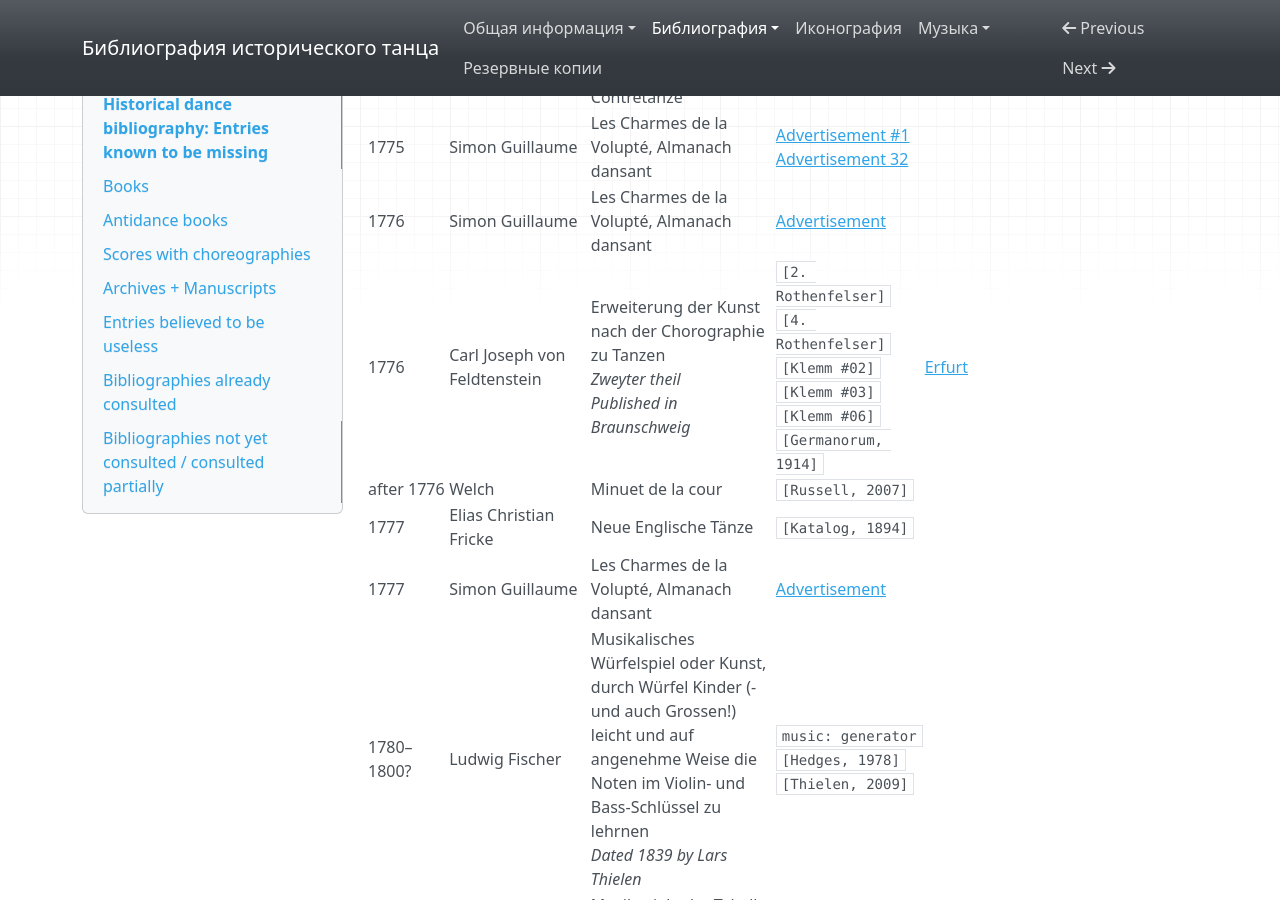
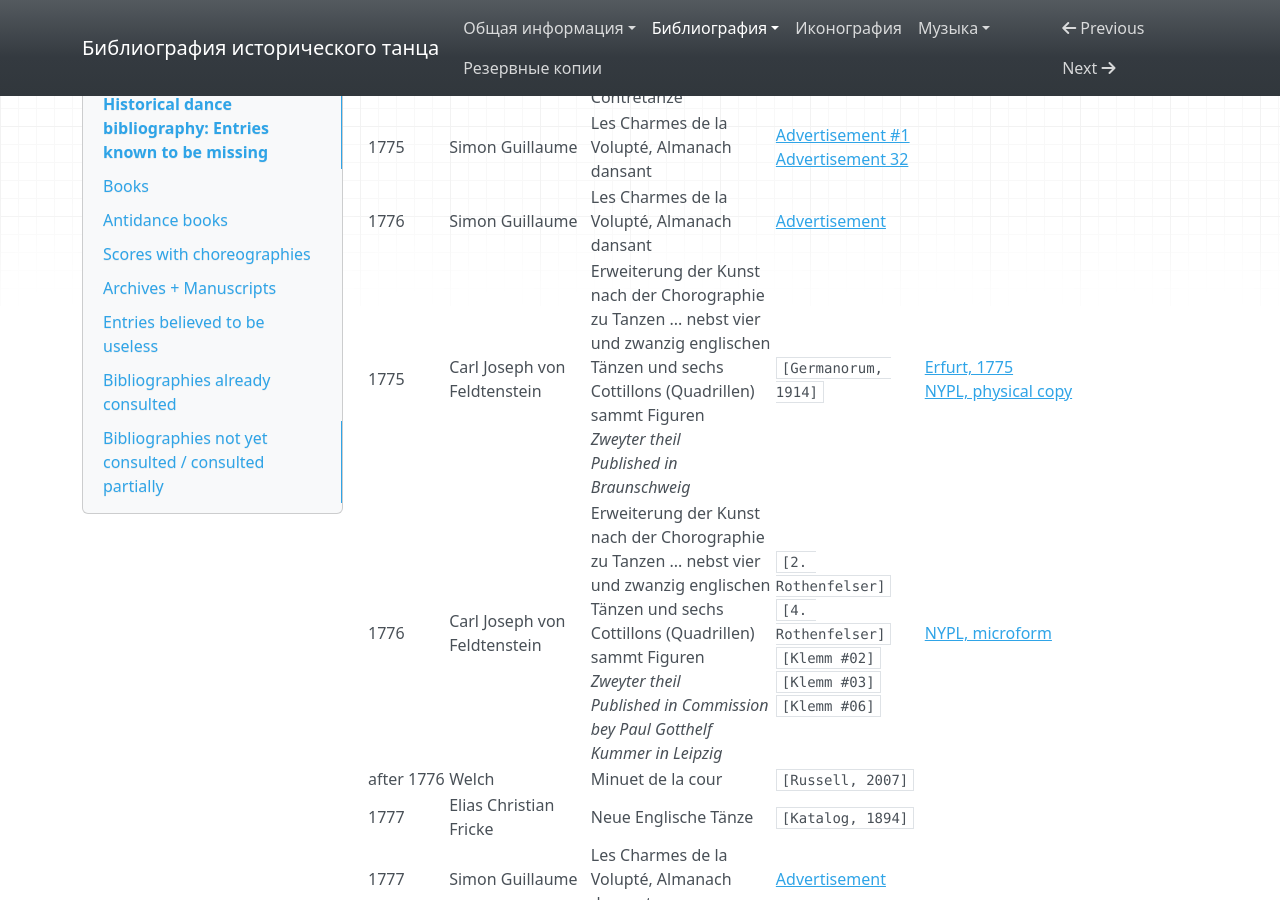
Before and after one commit to hda-technical/dancebooks, an MkDocs documentation site: the page built from docs/bibliography_missing.md, in a window 1280 px wide and 900 px high, scrolled down 10901 px. Built offline with MkDocs 1.6.1, drawn with Linux system fonts in a browser that asks for light colours; nearby versions of some CDN libraries.

Commit message:
Split 2nd volume of Felntensine treatise onto 1775 and 1776 editions

```diff
--- a/docs/bibliography_missing.md
+++ b/docs/bibliography_missing.md
@@ -101,7 +101,8 @@ _This table is intended to be accurate, yet sometimes it is slightly outdated._
 | 1775 | Elias Christian Fricke | Neue Cotillions oder Französische Contretänze | | [BL](http://explore.bl.uk/BLVU1:LSCOP-ALL:BLL01004346613)<br/>[Berlin](https://opac.smb.spk-berlin.de/LNG=EN/CLK?IKT=12&TRM=87567416X) |
 | 1775 | Simon Guillaume | Les Charmes de la Volupté, Almanach dansant | [Advertisement #1](https://books.google.com/books?id=QPdLAAAAcAAJ&pg=RA2-PA27)<br/>[Advertisement 32](https://books.google.com/books?id=rm9bAAAAcAAJ&pg=PT6) | |
 | 1776 | Simon Guillaume | Les Charmes de la Volupté, Almanach dansant | [Advertisement](https://books.google.com/books?id=NwxcAAAAcAAJ&pg=PA434) | |
-| 1776 | Carl Joseph von Feldtenstein | Erweiterung der Kunst nach der Chorographie zu Tanzen<br/>_Zweyter theil_<br/>_Published in Braunschweig_ | `[2. Rothenfelser]`<br/>`[4. Rothenfelser]`<br/>`[Klemm #02]`<br/>`[Klemm #03]`<br/>`[Klemm #06]`<br/>`[Germanorum, 1914]` | [Erfurt](http://opac.uni-erfurt.de/DB=1/LNG=EN/CLK?IKT=12&TRM=236812041) |
+| 1775 | Carl Joseph von Feldtenstein | Erweiterung der Kunst nach der Chorographie zu Tanzen ... nebst vier und zwanzig englischen Tänzen und sechs Cottillons (Quadrillen) sammt Figuren<br/>_Zweyter theil_<br/>_Published in Braunschweig_ | `[Germanorum, 1914]` | [Erfurt, 1775](http://opac.uni-erfurt.de/DB=1/LNG=EN/CLK?IKT=12&TRM=236812041)<br/>[NYPL, physical copy](https://www.nypl.org/research/research-catalog/bib/b12281520) |
+| 1776 | Carl Joseph von Feldtenstein | Erweiterung der Kunst nach der Chorographie zu Tanzen ... nebst vier und zwanzig englischen Tänzen und sechs Cottillons (Quadrillen) sammt Figuren<br/>_Zweyter theil_<br/>_Published in Commission bey Paul Gotthelf Kummer in Leipzig_ | `[2. Rothenfelser]`<br/>`[4. Rothenfelser]`<br/>`[Klemm #02]`<br/>`[Klemm #03]`<br/>`[Klemm #06]` | [NYPL, microform](https://www.nypl.org/research/research-catalog/bib/b12206299) |
 | after 1776 | Welch | Minuet de la cour | `[Russell, 2007]` | |
 | 1777 | Elias Christian Fricke | Neue Englische Tänze | `[Katalog, 1894]` | |
 | 1777 | Simon Guillaume | Les Charmes de la Volupté, Almanach dansant | [Advertisement](https://books.google.com/books?id=639LAAAAcAAJ&pg=PA215) | |
```
